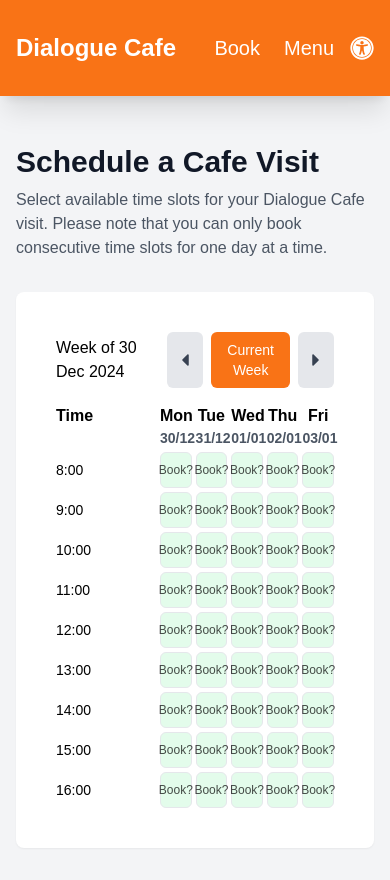
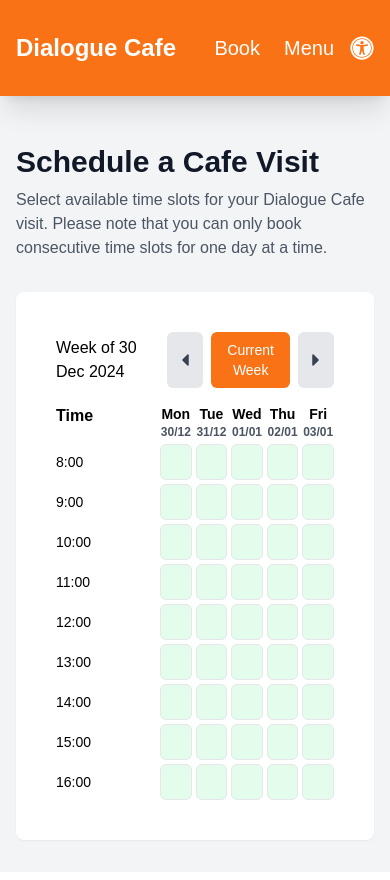
Before and after one commit to nblandos/dialogue-hub, a React (Vite) app in the folder frontend/: page / in a window 390 px wide. Built offline with nearby package versions, Linux system fonts and the light colour scheme; a web font is replaced by a local one.

Commit message:
make schedule page responsive

```diff
--- a/frontend/src/components/booking/schedule/SelectedTimeDisplay.jsx
+++ b/frontend/src/components/booking/schedule/SelectedTimeDisplay.jsx
@@ -2,12 +2,12 @@ const SelectedTimeDisplay = ({ formattedTime, onCancel, onBook }) => {
   return (
     <div className="mt-4 space-y-4">
       <div className="flex items-start justify-between">
-        <div className="flex-grow">
-          <h3 className="font-semibold">Selected Time:</h3>
+        <div className="mr-4 flex-grow">
+          <h3 className="text-sm font-semibold md:text-base">Selected Time:</h3>
           <div
             tabIndex="0"
             data-screen-reader-text={`Selected times are ${formattedTime}`}
-            className="text-sm"
+            className="text-xs md:text-sm"
           >
             {formattedTime}
           </div>
@@ -18,7 +18,7 @@ const SelectedTimeDisplay = ({ formattedTime, onCancel, onBook }) => {
             tabIndex="0"
             data-screen-reader-text="Cancel Selection"
             onClick={onCancel}
-            className="rounded-md bg-gray-200 px-4 py-2 text-sm font-medium text-gray-700 transition-colors hover:bg-gray-300"
+            className="rounded-md bg-gray-200 px-4 py-2 text-xs font-medium text-gray-700 transition-colors hover:bg-gray-300 md:text-sm"
           >
             Cancel Selection
           </button>
@@ -26,7 +26,7 @@ const SelectedTimeDisplay = ({ formattedTime, onCancel, onBook }) => {
             tabIndex="0"
             data-screen-reader-text="Book Selected Slots"
             onClick={onBook}
-            className="rounded-md bg-orange-500 px-4 py-2 text-sm font-medium text-white transition-colors hover:bg-orange-600"
+            className="rounded-md bg-orange-500 px-4 py-2 text-xs font-medium text-white transition-colors hover:bg-orange-600 md:text-sm"
           >
             Book Selected Slots
           </button>
--- a/frontend/src/components/booking/schedule/TimeSlotGrid.jsx
+++ b/frontend/src/components/booking/schedule/TimeSlotGrid.jsx
@@ -23,14 +23,17 @@ const TimeSlotGrid = ({ days, hours, selectedSlots, onSlotClick }) => {
         className="gap-1"
       >
         {days.map((day) => (
-          <div key={day.full} className="text-center font-semibold">
+          <div
+            key={day.full}
+            className="text-center text-sm font-semibold md:text-base"
+          >
             <div className="hidden md:block">
               <div>{day.full}</div>
               <div className="text-sm text-gray-600">{day.displayDate}</div>
             </div>
             <div className="md:hidden">
               <div>{day.short}</div>
-              <div className="text-sm text-gray-600">{day.displayDate}</div>
+              <div className="text-xs text-gray-600">{day.displayDate}</div>
             </div>
           </div>
         ))}
@@ -76,7 +79,7 @@ const TimeSlotGrid = ({ days, hours, selectedSlots, onSlotClick }) => {
                 }
               >
                 {!isSlotPast(day.date, hour) && (
-                  <span className="absolute inset-0 flex items-center justify-center text-xs text-black/70 sm:text-sm">
+                  <span className="absolute inset-0 hidden items-center justify-center text-black/70 sm:flex sm:text-sm">
                     {selectedSlots.includes(`${day.date}T${hour}`)
                       ? 'Selected'
                       : 'Book?'}
```
